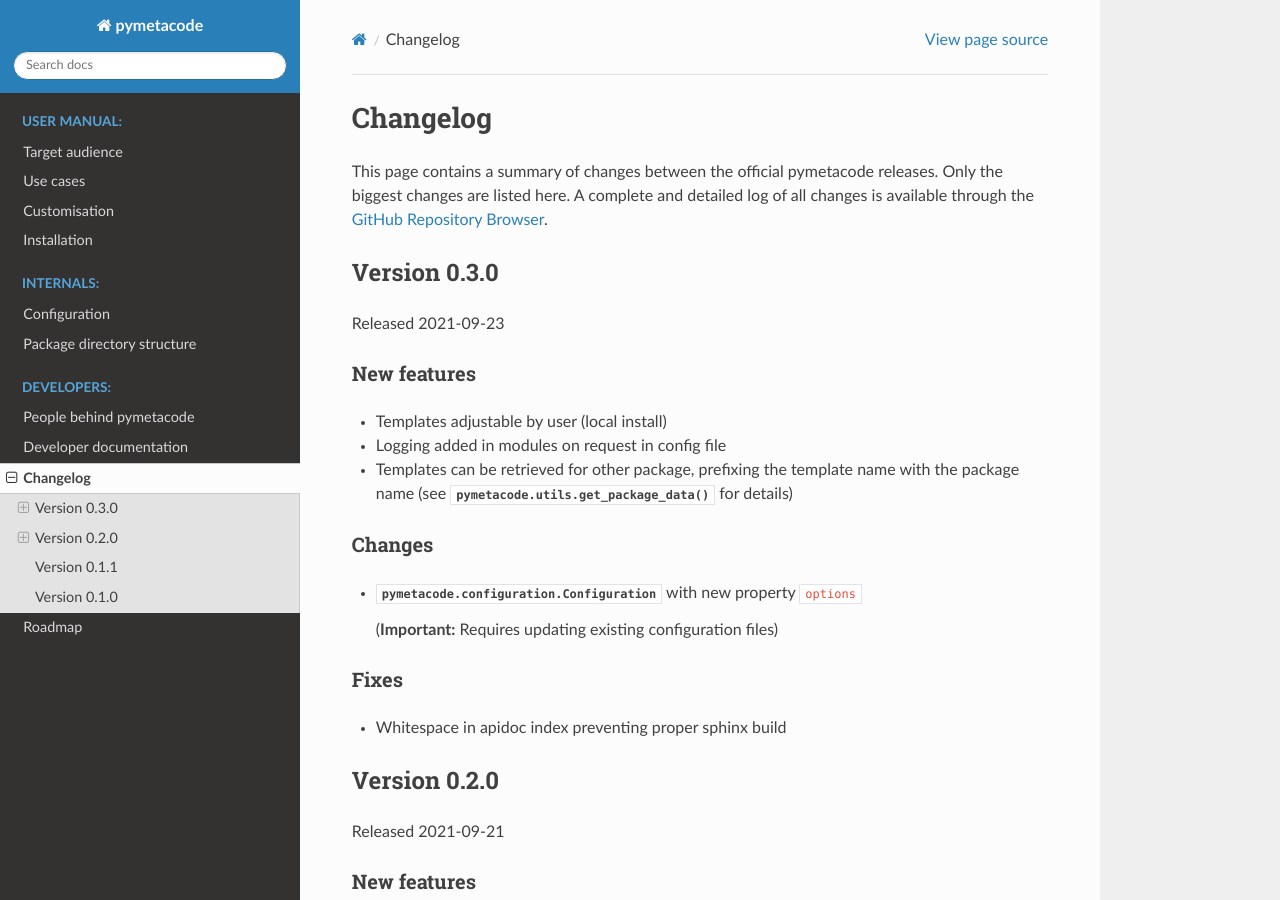
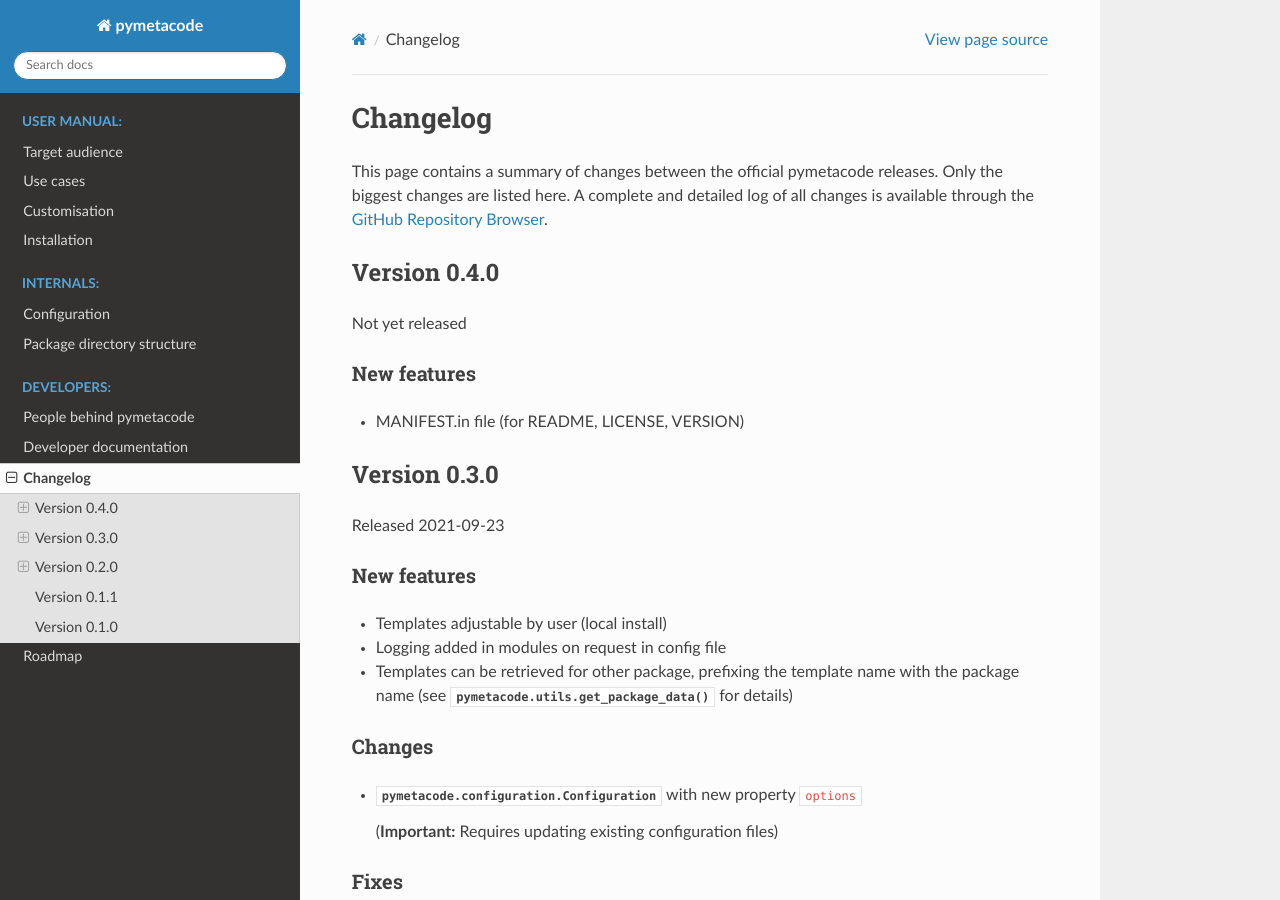
Before and after one commit to tillbiskup/pymetacode, a Sphinx documentation site: the page built from docs/changelog.rst, in a window 1280 px wide and 900 px high. Built offline with Sphinx 7.4.7 and the Read the Docs theme 2.0.0, drawn with Linux system fonts in a browser that asks for light colours; pages that are not in the unit, such as notebooks, are missing from menus.

Commit message:
Update changelog

```diff
--- a/docs/changelog.rst
+++ b/docs/changelog.rst
@@ -3,6 +3,18 @@
 =========
 
 This page contains a summary of changes between the official pymetacode releases. Only the biggest changes are listed here. A complete and detailed log of all changes is available through the `GitHub Repository Browser <https://github.com/tillbiskup/pymetacode>`_.
+
+
+Version 0.4.0
+=============
+
+Not yet released
+
+
+New features
+------------
+
+* MANIFEST.in file (for README, LICENSE, VERSION)
 
 
 Version 0.3.0
```
Also changed, not shown: 1 other file.
